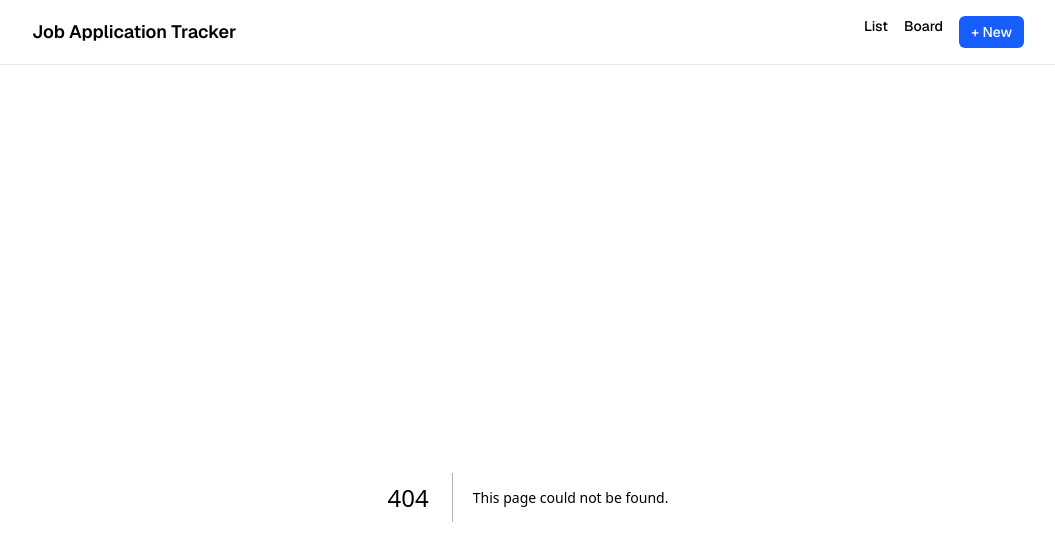
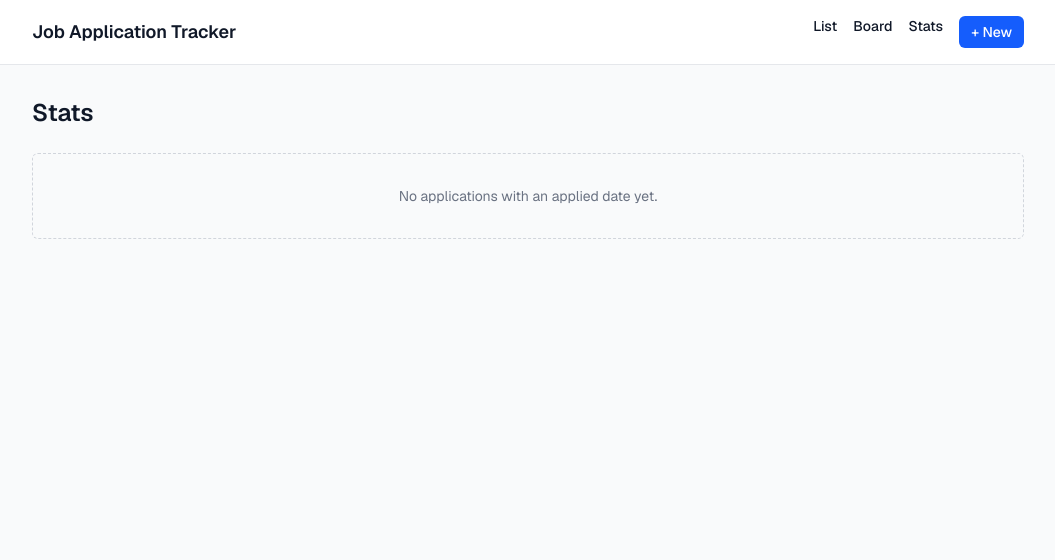
Before and after one commit to PieroFriedrich/job-application-tracker, a Next.js app: page /stats in a window 1280 px wide. Before the commit this address had no page. Shown: the top 560 px of the page, without its empty margins (112-1167 px from the left). Built offline with nearby package versions, Linux system fonts and the light colour scheme; no server answers; the database is empty.

Commit message:
add applications by month graph based on each status

```diff
--- a/package.json
+++ b/package.json
@@ -15,7 +15,8 @@
     "@prisma/client": "^7.8.0",
     "next": "16.2.9",
     "react": "19.2.4",
-    "react-dom": "19.2.4"
+    "react-dom": "19.2.4",
+    "recharts": "^3.8.1"
   },
   "devDependencies": {
     "@tailwindcss/postcss": "^4",
--- /dev/null
+++ b/src/app/stats/page.tsx
@@ -0,0 +1,45 @@
+import { StatsCharts } from "@/components/StatsCharts";
+import { prisma } from "@/lib/prisma";
+import { STATUSES, Status } from "@/lib/types";
+
+function monthKey(date: Date) {
+  return `${date.getFullYear()}-${String(date.getMonth() + 1).padStart(2, "0")}`;
+}
+
+export default async function StatsPage() {
+  const applications = await prisma.application.findMany({
+    where: { appliedDate: { not: null }, status: { not: "wishlist" } },
+    select: { status: true, appliedDate: true },
+    orderBy: { appliedDate: "asc" },
+  });
+
+  const months = Array.from(
+    new Set(applications.map((a) => monthKey(new Date(a.appliedDate!))))
+  ).sort();
+
+  const statusData = months.map((month) => {
+    const entry: Record<string, string | number> = { month };
+    for (const status of STATUSES.filter((s) => s !== "wishlist")) {
+      entry[status] = applications.filter(
+        (a) => monthKey(new Date(a.appliedDate!)) === month && a.status === status
+      ).length;
+    }
+    return entry as { month: string } & Record<Exclude<Status, "wishlist">, number>;
+  });
+
+  return (
+    <div>
+      <div className="mb-6">
+        <h1 className="text-2xl font-semibold">Stats</h1>
+      </div>
+
+      {months.length === 0 ? (
+        <p className="rounded-md border border-dashed border-gray-300 p-8 text-center text-sm text-gray-500">
+          No applications with an applied date yet.
+        </p>
+      ) : (
+        <StatsCharts statusData={statusData} />
+      )}
+    </div>
+  );
+}
--- a/src/components/Nav.tsx
+++ b/src/components/Nav.tsx
@@ -14,6 +14,9 @@ export function Nav() {
           <Link href="/board" className="hover:text-blue-600">
             Board
           </Link>
+          <Link href="/stats" className="hover:text-blue-600">
+            Stats
+          </Link>
           <Link
             href="/applications/new"
             className="rounded-md bg-blue-600 px-3 py-1.5 text-white hover:bg-blue-700"
--- /dev/null
+++ b/src/components/StatsCharts.tsx
@@ -0,0 +1,57 @@
+"use client";
+
+import {
+  Bar,
+  BarChart,
+  CartesianGrid,
+  Legend,
+  ResponsiveContainer,
+  Tooltip,
+  XAxis,
+  YAxis,
+} from "recharts";
+import { STATUS_LABELS, STATUSES, Status } from "@/lib/types";
+
+const STATUS_COLORS: Record<Status, string> = {
+  wishlist: "#9ca3af",
+  applied: "#3b82f6",
+  interview: "#f59e0b",
+  offer: "#22c55e",
+  rejected: "#ef4444",
+};
+
+const CHART_STATUSES = STATUSES.filter((status) => status !== "wishlist");
+
+type StatsChartsProps = {
+  statusData: ({ month: string } & Record<Exclude<Status, "wishlist">, number>)[];
+};
+
+export function StatsCharts({ statusData }: StatsChartsProps) {
+  return (
+    <div className="flex flex-col gap-6">
+      <div className="rounded-md border border-gray-200 bg-white p-4">
+        <h2 className="mb-4 text-sm font-medium text-gray-700">
+          Applications status by month
+        </h2>
+        <ResponsiveContainer width="100%" height={300}>
+          <BarChart data={statusData}>
+            <CartesianGrid strokeDasharray="3 3" />
+            <XAxis dataKey="month" />
+            <YAxis allowDecimals={false} />
+            <Tooltip />
+            <Legend />
+            {CHART_STATUSES.map((status) => (
+              <Bar
+                key={status}
+                dataKey={status}
+                name={STATUS_LABELS[status]}
+                stackId="status"
+                fill={STATUS_COLORS[status]}
+              />
+            ))}
+          </BarChart>
+        </ResponsiveContainer>
+      </div>
+    </div>
+  );
+}
```
Also changed, not shown: 1 other file (tests, documents, lock files or other folders).
